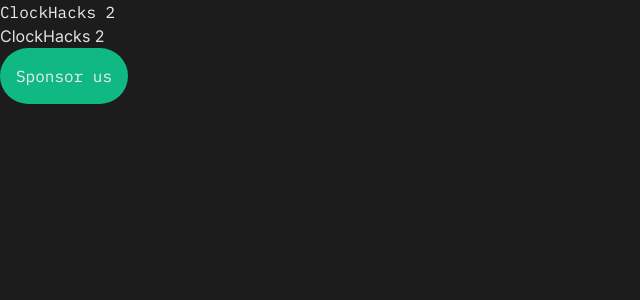
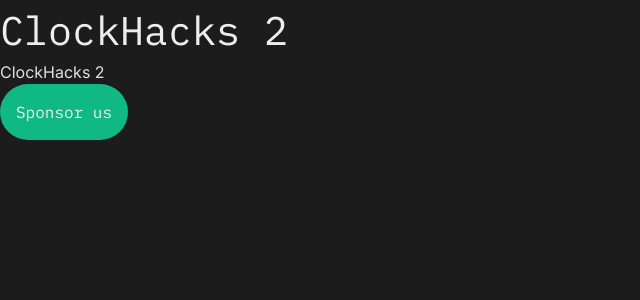
Before and after one commit to ClockHacks/clockhacks.dev, a React (Vite) app: page / in a window 1280 px wide. Shown: the top 300 px of the page, without its empty margins (0-640 px from the left). Built offline with nearby package versions, Linux system fonts and the light colour scheme.

Commit message:
feat: typography, button, and headers

```diff
--- a/src/App.jsx
+++ b/src/App.jsx
@@ -1,7 +1,7 @@
 function App() {
 
   return (
-    <div>
+    <div className='typography'>
       <h1>ClockHacks 2</h1>
       <p>
         ClockHacks 2
--- a/src/styles.scss
+++ b/src/styles.scss
@@ -26,6 +26,16 @@
   color: theme('colors.text1')
 }
 
+h1 {
+  font-size: 40px
+} h2 {
+  font-size: 32px;
+} h3 {
+  font-size: 24px;
+} h4 {
+  font-size: 20px;
+}
+
 button:not(.no-styles) {
   background-color: theme('colors.accent1');
   padding: 1rem;
@@ -36,3 +46,8 @@
     opacity: 0.8;
   }
 }
+
+.typography {
+  max-width: 80rem;
+  margin: 0 auto;
+}
--- a/tailwind.config.js
+++ b/tailwind.config.js
@@ -15,6 +15,9 @@
         accent2: "#58a370"
       }
     },
+    transitionDuration: {
+      DEFAULT: "300ms"
+    }
   },
   plugins: [],
 }
```
